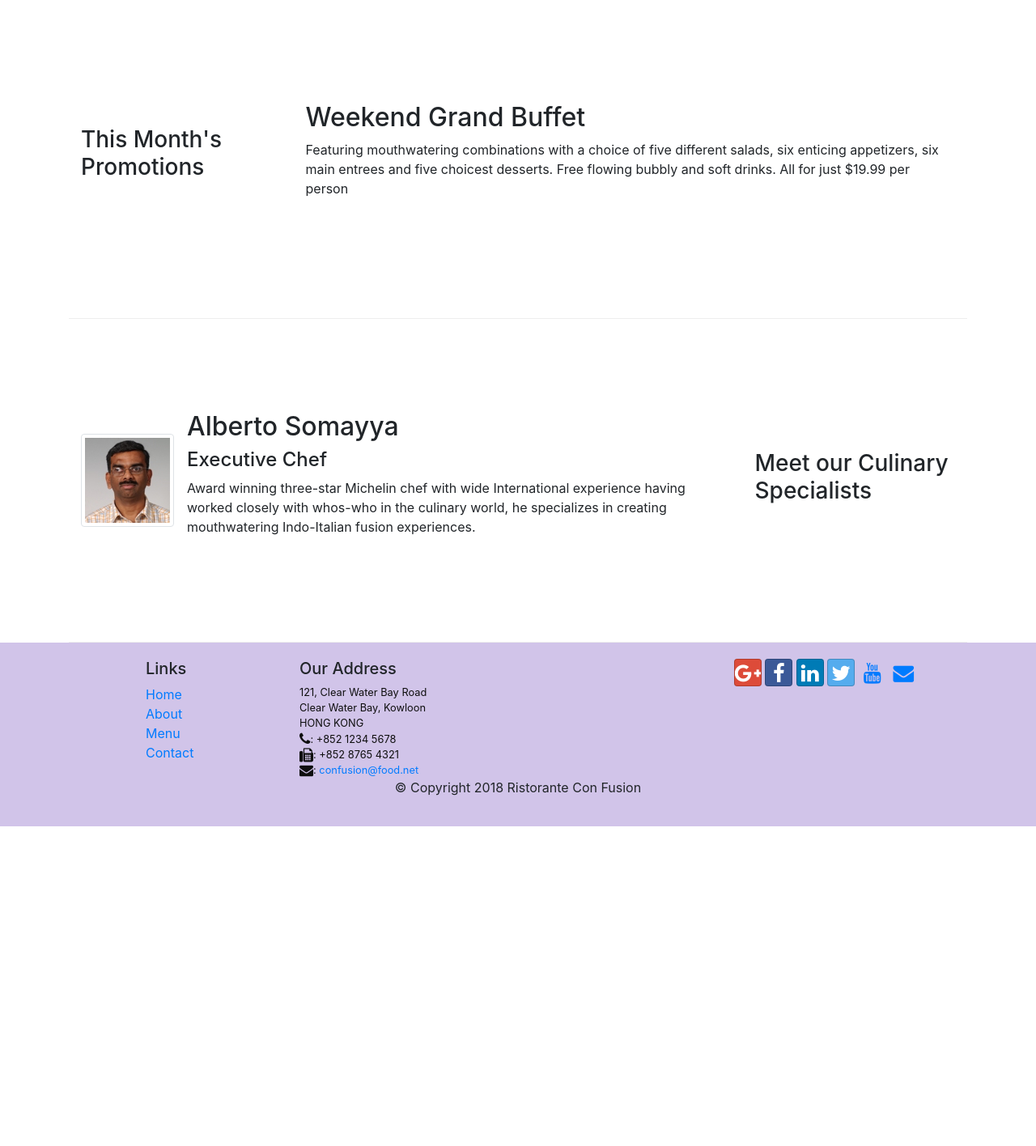
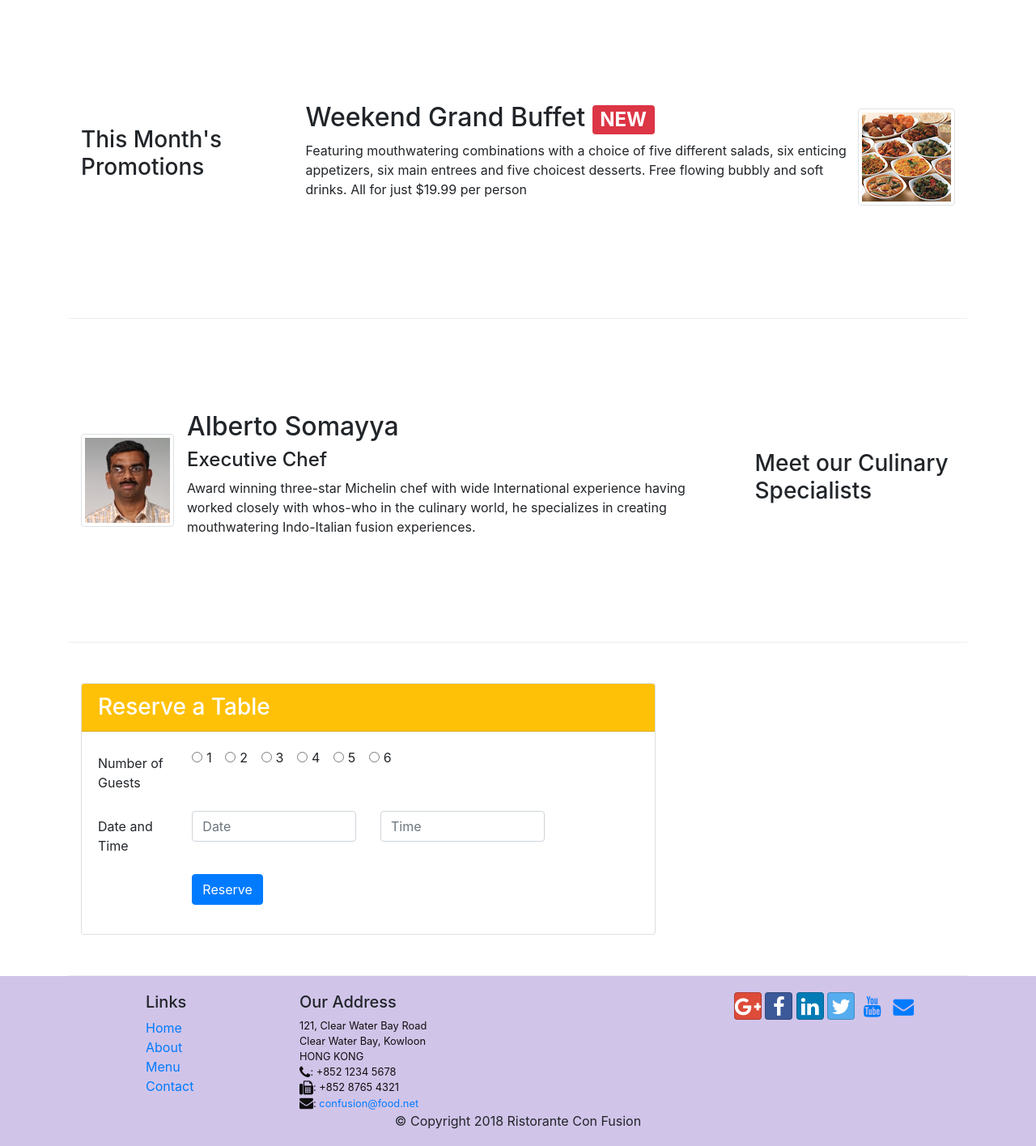
Before and after one commit to pau1a/bootstrap, a website: page conFusion/index.html in a window 1280 px wide. Shown: the part 740-2156 px from the top of the page at 81% size. Before the commit the page ends 1761 px from the top, so only its background shows below. Drawn offline with nearby package versions, Linux system fonts and the light colour scheme.

Commit message:
assignment 2: add form, button for table reserving. Add media class to 2nd row-content

```diff
--- a/conFusion/index.html
+++ b/conFusion/index.html
@@ -16,20 +16,29 @@
 </head>
 
 <body>
-    <nav class="navbar navbar-dark navbar-expand-sm fixed-top"> <!--dark themed with blue background(primary color of bootstrap) and freezed on the top of the page-->
+<nav class="navbar navbar-dark navbar-expand-sm fixed-top">
+    <!--dark themed with blue background(primary color of bootstrap) and freezed on the top of the page-->
     <div class="container">
-            <button class="navbar-toggler" type="button" data-toggle="collapse" data-target="#Navbar"> <!--button toggling navbar on/off on the xs screens-->
+        <button class="navbar-toggler" type="button" data-toggle="collapse" data-target="#Navbar">
+            <!--button toggling navbar on/off on the xs screens-->
             <span class="navbar-toggler-icon"></span>
         </button>
-            <a class="navbar-brand" href="#"><img src="img/logo.png" height="30" width="41"></a> <!--brand place in the navigation-->
-            <div class="collapse navbar-collapse" id="Navbar"> <!--the target content to be toggled on/off when the button is pressed-->
-                <ul class="navbar-nav mr-auto"> <!--Horizontal representation of links. Right margin, push as left as possible. -->
-                    <li class="nav-item active"><a class="nav-link" href="#"><span class="fa fa-home"></span> Home</a></li> <!--itemization of nav components, each comprised of links inside the a tag-->
-                    <li class="nav-item"><a class="nav-link" href="./aboutus.html"><span class="fa fa-info"></span> About</a></li>
+        <a class="navbar-brand" href="#"><img src="img/logo.png" height="30" width="41"></a>
+        <!--brand place in the navigation-->
+        <div class="collapse navbar-collapse" id="Navbar">
+            <!--the target content to be toggled on/off when the button is pressed-->
+            <ul class="navbar-nav mr-auto">
+                <!--Horizontal representation of links. Right margin, push as left as possible. -->
+                <li class="nav-item active"><a class="nav-link" href="#"><span class="fa fa-home"></span> Home</a></li>
+                <!--itemization of nav components, each comprised of links inside the a tag-->
+                <li class="nav-item"><a class="nav-link" href="./aboutus.html"><span class="fa fa-info"></span>
+                    About</a></li>
                 <li class="nav-item"><a class="nav-link" href="#"><span class="fa fa-list fa-lg"></span> Menu</a></li>
-                    <li class="nav-item"><a class="nav-link" href="./contactus.html"><span class="fa fa-address-card fa-lg"></span> Contact</a></li>
+                <li class="nav-item"><a class="nav-link" href="./contactus.html"><span
+                        class="fa fa-address-card fa-lg"></span> Contact</a></li>
             </ul>
-            </div>>
+        </div>
+        >
     </div>
 </nav>
 <header class="jumbotron">
@@ -37,10 +46,16 @@
         <div class="row row-header">
             <div class="col-12 col-sm-6">
                 <h1>Ristorante con Fusion</h1>
-                    <p>We take inspiration from the World's best cuisines, and create a unique fusion experience. Our lipsmacking creations will tickle your culinary senses!</p>
+                <p>We take inspiration from the World's best cuisines, and create a unique fusion experience. Our
+                    lipsmacking creations will tickle your culinary senses!</p>
             </div>
-                <div class="col-12 col-sm align-self-center">
+
+            <div class="col-12 col-sm-3  align-self-center">
                 <img src="img/logo.png" class="img-fluid">
+            </div>
+
+            <div class="col-12 col-sm-3 align-self-center">
+                <a class=" btn btn-warning btn-sm btn-block" href="#reserveTable" role="button">Reserve Table</a>
             </div>
         </div>
     </div>
@@ -48,10 +63,10 @@
 
 <div class="container">
     <div class="row row-content align-items-center">
-            <div class = "col-12 col-sm-4 order-sm-last col-md-3"> <!--puts to the last column, i.e. to the right-->
+        <div class="col-12 col-sm-4 order-sm-last col-md-3"> <!--puts to the last column, i.e. to the right-->
             <h3>Our Lipsmacking Culinary Creations</h3>
         </div>
-            <div class = "col col-sm col-md">
+        <div class="col col-sm col-md">
             <div class="media">
                 <img src="img/uthappizza.png" alt="uthappizza" class="d-flex mr-3 img-thumbnail align-self-center">
                 <div class="media-body">
@@ -60,7 +75,9 @@
                         <span class="badge badge-danger">HOT</span>
                         <span class="badge-pill badge-secondary">4.99$</span>
                     </h2>
-                        <p class="d-none d-sm-block">A unique combination of Indian Uthappam (pancake) and Italian pizza, topped with Cerignola olives, ripe vine cherry tomatoes, Vidalia onion, Guntur chillies and Buffalo Paneer.</p>
+                    <p class="d-none d-sm-block">A unique combination of Indian Uthappam (pancake) and Italian pizza,
+                        topped with Cerignola olives, ripe vine cherry tomatoes, Vidalia onion, Guntur chillies and
+                        Buffalo Paneer.</p>
                 </div>
             </div>
         </div>
@@ -68,27 +85,106 @@
 
 
     <div class="row row-content align-items-center">
-            <div class = "col-12 col-sm-4 col-md-3">
+        <div class="col-12 col-sm-4 col-md-3">
             <h3>This Month's Promotions</h3>
         </div>
-            <div class = "col col-sm col-md">
-                <h2>Weekend Grand Buffet</h2>
-                <p class="d-none d-sm-block">Featuring mouthwatering combinations with a choice of five different salads, six enticing appetizers, six main entrees and five choicest desserts. Free flowing bubbly and soft drinks. All for just $19.99 per person </p>
+        <div class="col col-sm col-md">
+            <div class="media">
+                <div class="media-body">
+                    <h2 class="mt-0">
+                        Weekend Grand Buffet
+                        <span class="badge badge-danger">NEW</span>
+                    </h2>
+                    <p class="d-none d-sm-block">Featuring mouthwatering combinations with a choice of five different
+                        salads,
+                        six enticing appetizers, six main entrees and five choicest desserts. Free flowing bubbly and
+                        soft
+                        drinks. All for just $19.99 per person </p>
+                </div>
+                <img src="img/buffet.png" alt="buffet" class="d-flex mr-0 img-thumbnail align-self-center">
+            </div>
         </div>
     </div>
 
     <div class="row row-content align-items-center">
-            <div class = "col-12 col-sm-4 col-md-3">
+        <div class="col-12 col-sm-4 col-md-3">
             <h3>Meet our Culinary Specialists</h3>
         </div>
-            <div class = "col col-sm order-sm-first col-md"><!--very first column, always left-->
+        <div class="col col-sm order-sm-first col-md"><!--very first column, always left-->
             <div class="media">
                 <img src="img/alberto.png" class="img-thumbnail d-flex mr-3 align-self-center">
                 <div class="media-body">
                     <h2 class="mt-0">Alberto Somayya</h2>
                     <h4>Executive Chef</h4>
-                        <p class="d-none d-sm-block">Award winning three-star Michelin chef with wide International experience having worked closely with whos-who in the culinary world, he specializes in creating mouthwatering Indo-Italian fusion experiences. </p>
+                    <p class="d-none d-sm-block">Award winning three-star Michelin chef with wide International
+                        experience having worked closely with whos-who in the culinary world, he specializes in creating
+                        mouthwatering Indo-Italian fusion experiences. </p>
 
+                </div>
+            </div>
+        </div>
+    </div>
+
+    <div class="row row-content">
+        <div class="col col-sm-8 ">
+            <div class="card" id="reserveTable">
+                <h3 class="card-header bg-warning text-white">Reserve a Table</h3>
+                <div class="card-body">
+                    <form>
+                        <div class=" form-group row">
+                            <label for="numberOfGuests" class="col-md-2 col-form-label">Number of Guests</label>
+                            <div class="col">
+                                <div class="form-check form-check-inline">
+                                    <input class="form-check-input" type="radio" name="numberOfGuests"
+                                           id="numberOfGuests" value="1">
+                                    <label class="form-check-label" for="numberOfGuests">1</label>
+                                </div>
+                                <div class="form-check form-check-inline">
+                                    <input class="form-check-input" type="radio" name="numberOfGuests"
+                                           id="numberOfGuests2" value="1">
+                                    <label class="form-check-label" for="numberOfGuests">2</label>
+                                </div>
+                                <div class="form-check form-check-inline">
+                                    <input class="form-check-input" type="radio" name="numberOfGuests"
+                                           id="numberOfGuests3" value="1">
+                                    <label class="form-check-label" for="numberOfGuests">3</label>
+                                </div>
+                                <div class="form-check form-check-inline">
+                                    <input class="form-check-input" type="radio" name="numberOfGuests"
+                                           id="numberOfGuests4" value="1">
+                                    <label class="form-check-label" for="numberOfGuests">4</label>
+                                </div>
+                                <div class="form-check form-check-inline">
+                                    <input class="form-check-input" type="radio" name="numberOfGuests"
+                                           id="numberOfGuests5" value="1">
+                                    <label class="form-check-label" for="numberOfGuests">5</label>
+                                </div>
+                                <div class="form-check form-check-inline">
+                                    <input class="form-check-input" type="radio" name="numberOfGuests"
+                                           id="numberOfGuests6" value="1">
+                                    <label class="form-check-label" for="numberOfGuests">6</label>
+                                </div>
+                            </div>
+                        </div>
+
+                        <div class="form-group row">
+                            <label for="date" class="col-md-2 col-form-label">Date and Time</label>
+                            <div class="col-md-4 col-4 ">
+                                <input type="text" class="form-control" id="date" name="date" placeholder="Date">
+                            </div>
+                            <div class="col-4 col-md-4">
+                                <input type="text" class="form-control" id="time" name="time" placeholder="Time">
+                            </div>
+                        </div>
+
+                        <div class="form-group row">
+                            <div class="col-md-10 offset-md-2">
+                                <button type="submit" class="btn btn-primary">
+                                    Reserve
+                                </button>
+                            </div>
+                        </div>
+                    </form>
                 </div>
             </div>
         </div>
@@ -120,11 +216,16 @@
             </div>
             <div class="col-12 col-sm-4 align-items-center">
                 <div class="text-center">
-                        <a class="btn btn-social-icon btn-google" href="http://google.com/+"><i class="fa fa-google-plus fa-lg"></i></a>
-                        <a class="btn btn-social-icon btn-facebook" href="http://www.facebook.com/profile.php?id="><i class="fa fa-facebook fa-lg"></i></a>
-                        <a class="btn btn-social-icon btn-linkedin" href="http://www.linkedin.com/in/"><i class="fa fa-linkedin fa-lg"></i></a>
-                        <a class="btn btn-social-icon btn-twitter" href="http://twitter.com/"><i class="fa fa-twitter fa-lg"></i></a>
-                        <a class="btn btn-social-icon btn-youtube" href="http://youtube.com/"><i class="fa fa-youtube fa-lg"></i></a>
+                    <a class="btn btn-social-icon btn-google" href="http://google.com/+"><i
+                            class="fa fa-google-plus fa-lg"></i></a>
+                    <a class="btn btn-social-icon btn-facebook" href="http://www.facebook.com/profile.php?id="><i
+                            class="fa fa-facebook fa-lg"></i></a>
+                    <a class="btn btn-social-icon btn-linkedin" href="http://www.linkedin.com/in/"><i
+                            class="fa fa-linkedin fa-lg"></i></a>
+                    <a class="btn btn-social-icon btn-twitter" href="http://twitter.com/"><i
+                            class="fa fa-twitter fa-lg"></i></a>
+                    <a class="btn btn-social-icon btn-youtube" href="http://youtube.com/"><i
+                            class="fa fa-youtube fa-lg"></i></a>
                     <a class="btn btn-social-icon" href="mailto:"><i class="fa fa-envelope fa-lg"></i></a>
                 </div>
             </div>
--- /dev/null
+++ b/conFusion/links.html
@@ -0,0 +1,24 @@
+<link rel="stylesheet" href="./Ristorante Con Fusion_files/bootstrap.min.css">
+<link rel="stylesheet" type="text/css" href="./Ristorante Con Fusion_files/font-awesome.min.css">
+<link rel="stylesheet" type="text/css" href="./Ristorante Con Fusion_files/bootstrap-social.css">
+<link rel="stylesheet" type="text/css" href="./Ristorante Con Fusion_files/styles.css">
+
+<script src="./Ristorante Con Fusion_files/jquery.slim.min.js.download"></script>
+<script src="./Ristorante Con Fusion_files/popper.min.js.download"></script>
+<script src="./Ristorante Con Fusion_files/bootstrap.min.js.download"></script>
+<script type="text/javascript">
+    $(document).ready(function(){
+        //$("[data-toggle='tooltip']").tooltip()
+        //     [href]
+        $("#teste").tooltip()
+        $(".carousel").on("slide.bs.carousel",function(){console.log("foi")})
+        $(".carousel").carousel({interval:1000})
+        $("#carousel-pause").click(function(){
+            $(".carousel").carousel('pause')
+        })
+        $("#carousel-play").click(function(){
+            $(".carousel").carousel('cycle')
+        })
+    })
+
+</script>
```
Also changed, not shown: conFusion/contactus.html (+1 -1 lines), conFusion/result3.png (added), conFusion/result4.png (added). Lines whose indentation alone changed are shown as unchanged.
